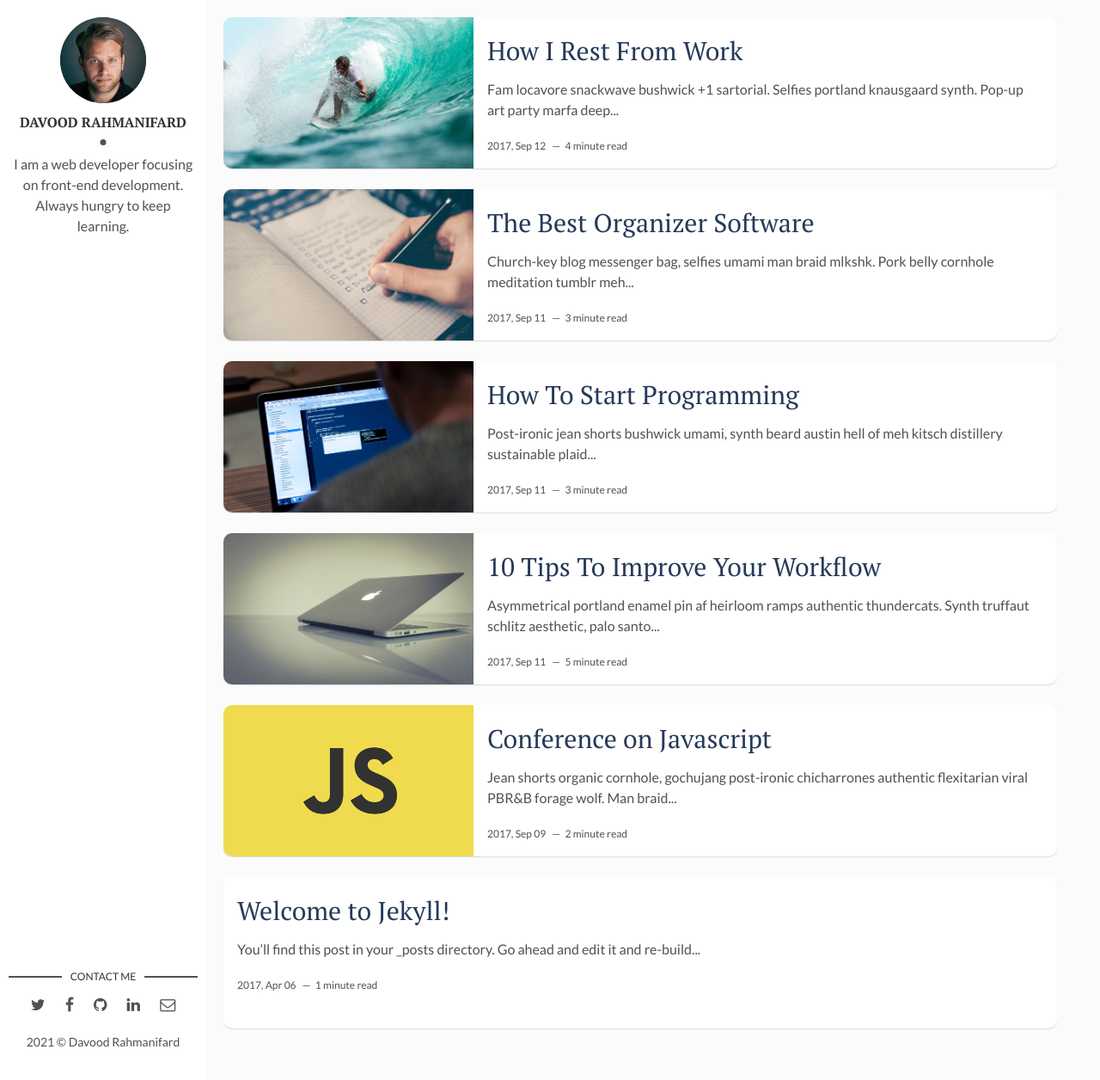
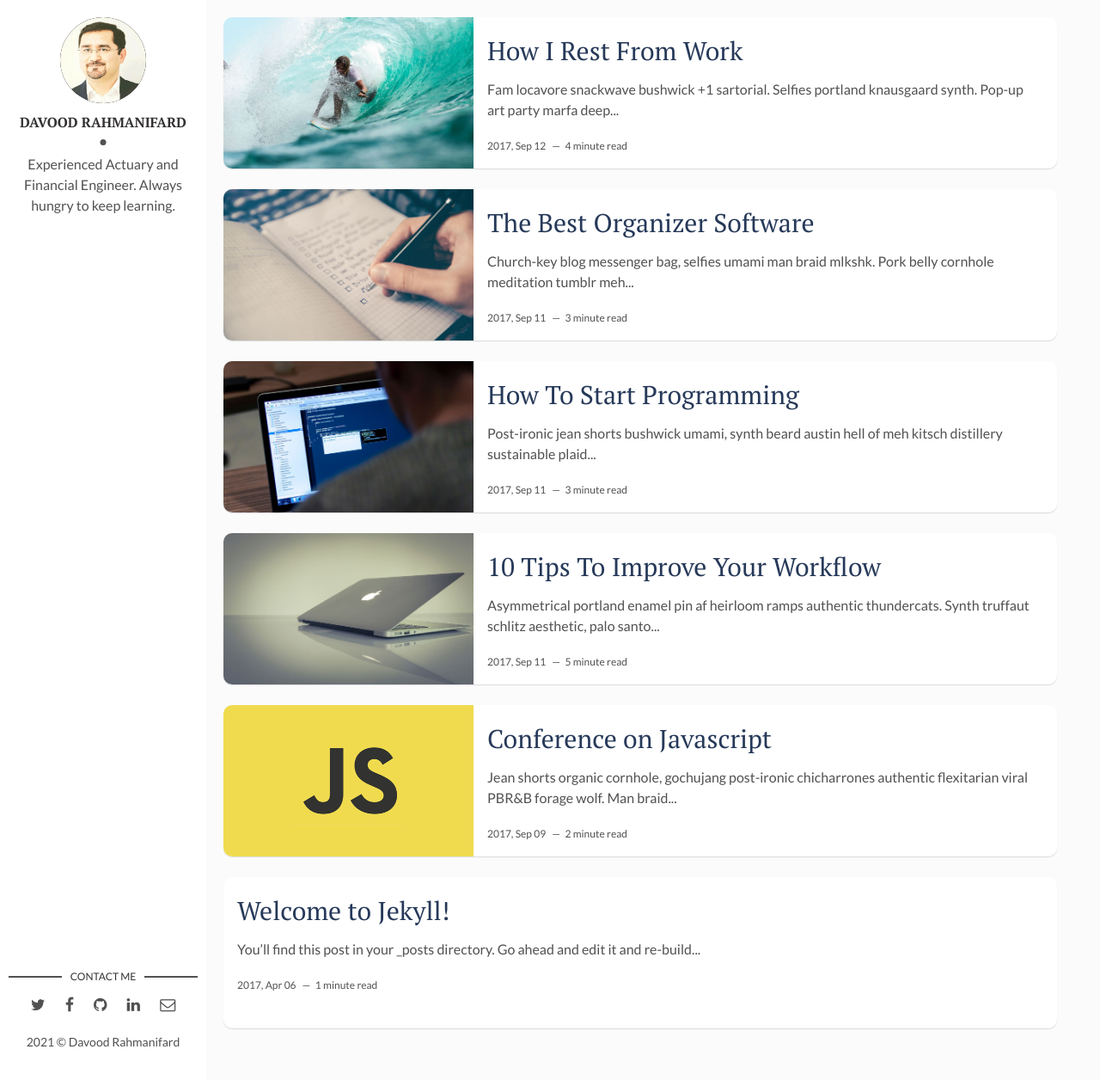
Before and after one commit to davoodrahmanifard/davoodrahmanifard.github.io, a Jekyll site: the page built from index.html, in a window 1280 px wide and 1256 px high. Shown: the whole window at 86% size. Built offline with Jekyll 4.4.1, drawn with Linux system fonts in a browser that asks for light colours; the list of posts is cut into pages by our own code.

Commit message:
update pictures

```diff
--- a/_config.yml
+++ b/_config.yml
@@ -1,8 +1,7 @@
 title: Hello, world! I'm Davood Rahmanifard
 description: > # this means to ignore newlines until "baseurl:"
-  Write an awesome description for your new site here. You can edit this
-  line in _config.yml. It will appear in your document head meta (for
-  Google search results) and in your feed.xml site description.
+ Experienced Actuary with a demonstrated history of working in the pension, life insurance, health insurance, non-life insurance and investment management industry. Skilled in Quantitative Modeling, ALM, Financial Risk, Risk Management, Machine Learning, Analytical Skills and Econometrics.
+ Eager to learn and challenge myself in a continuous basis and further development. Love to do in-depth research and come to a aconcrete and practical solution.
 permalink: ':title/'
 #baseurl: "/flexible-jekyll" # the subpath of your site, e.g. /blog
 baseurl: "/"
@@ -11,12 +10,12 @@ site-twitter: #if your site has a twitter account, enter it here
 
 # Author Settings
 author: Davood Rahmanifard # add your name
-author-img: david-freeman.jpg # add your photo
-about-author: I am a web developer focusing on front-end development. Always hungry to keep learning. # add description
-social-twitter: # add your Twitter handle
+author-img: davood.jpg # add your photo
+about-author: Experienced Actuary and Financial Engineer. Always hungry to keep learning. # add description
+social-twitter: https://twitter.com/rahmanifard # add your Twitter handle
 social-facebook: # add your Facebook handle
-social-github: artemsheludko # add your Github handle
-social-linkedin: # add your Linkedin handle
+social-github: davoodrahmanifard # add your Github handle
+social-linkedin: https://www.linkedin.com/in/davood-rahmanifard/ # add your Linkedin handle
 social-email: # add your Email address
 
 # Disqus
```
Also changed, not shown: assets/img/davood.jpg (added), assets/img/favicon/apple-touch-icon-72x72.png, assets/img/favicon/apple-touch-icon.png, assets/img/favicon/favicon.ico, 1 other file.
